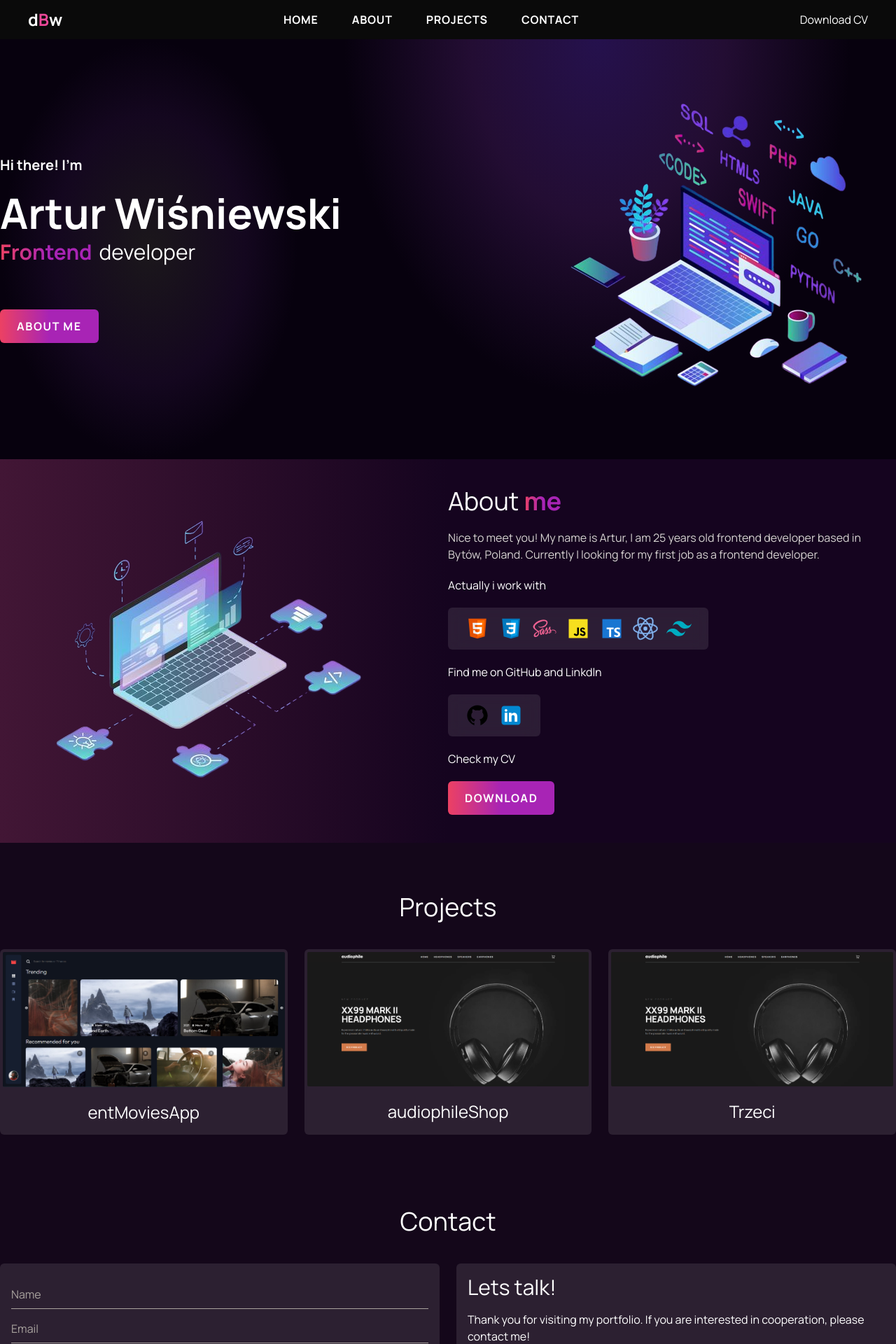
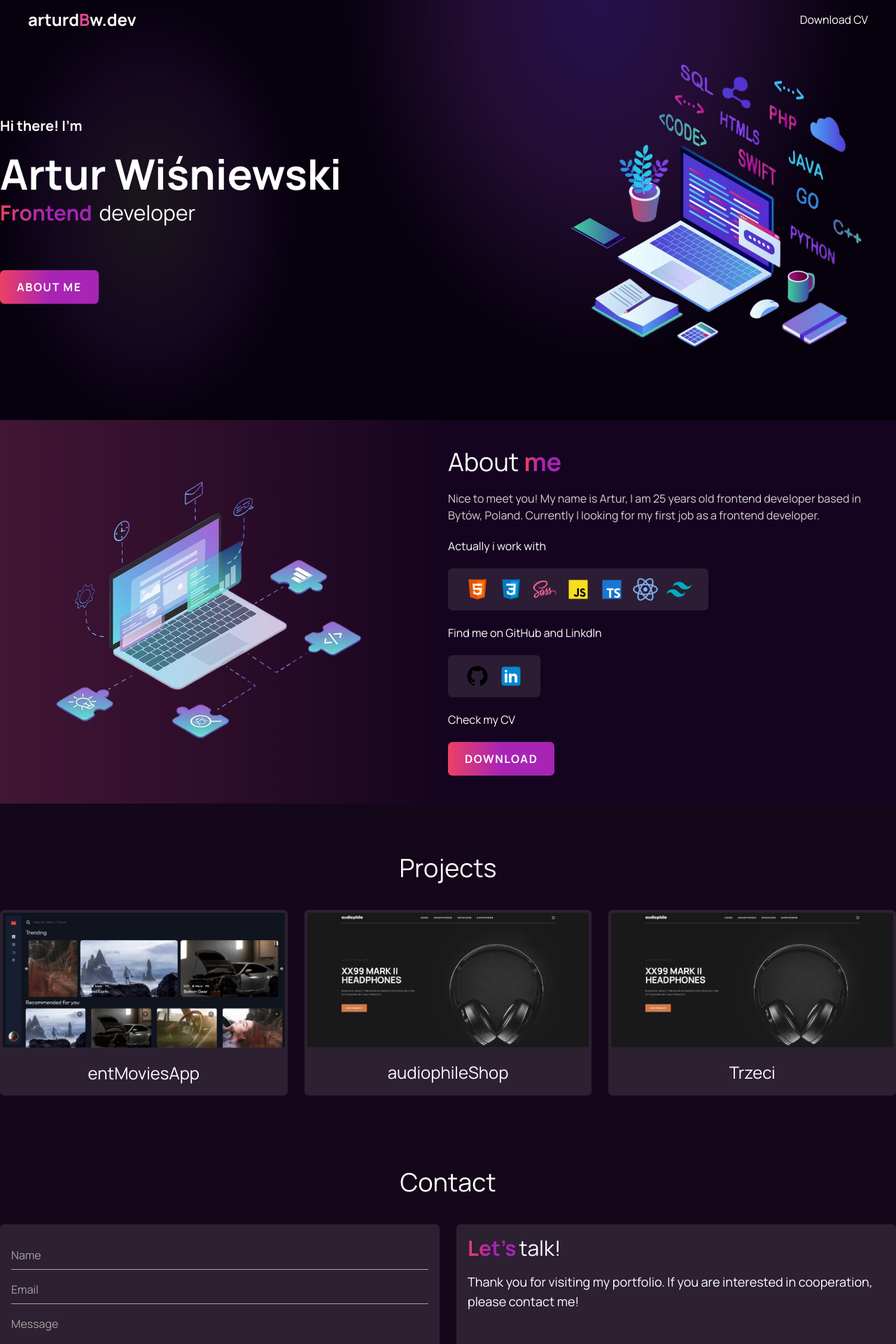
Before and after one commit to ArturDBW/Portfolio, a React (Vite) app: page / in a window 1280 px wide. Shown: the top 1920 px of the page at 70% size. Built offline with nearby package versions, Linux system fonts and the light colour scheme; what tailwindcss-gradients would draw is missing.

Commit message:
delate navigation

```diff
--- a/src/components/Header.tsx
+++ b/src/components/Header.tsx
@@ -1,19 +1,11 @@
 export const Header = () => {
   return (
-    <header className="sticky flex h-14 items-center  justify-between bg-neutral-950 px-10 text-white">
+    <header className="fixed left-0 top-0 z-10  flex h-14 w-full items-center justify-between bg-transparent px-10 text-white">
       <div>
         <span className=" text-2xl font-bold">
-          d<span className="text-pink-500">B</span>w
+          arturd<span className="text-pink-500">B</span>w.dev
         </span>
       </div>
-      <nav>
-        <ul className="flex space-x-12 font-bold uppercase tracking-wider">
-          <li>Home</li>
-          <li>About</li>
-          <li>Projects</li>
-          <li>Contact</li>
-        </ul>
-      </nav>
       <div>
         <button>Download CV</button>
       </div>
--- a/src/components/InfoContact.tsx
+++ b/src/components/InfoContact.tsx
@@ -8,8 +8,11 @@ export const InfoContact = () => {
   return (
     <div className="flex w-1/2 flex-col items-start justify-between space-y-3 rounded-md bg-white bg-opacity-10 p-4">
       <div>
-        <h3 className="mb-4 text-3xl">Lets talk!</h3>
-        <p className="text mb-6 mt-2">
+        <h3 className="mb-4 text-3xl ">
+          <span className="gradient-text mr-1 font-bold">Let&rsquo;s</span>
+          talk!
+        </h3>
+        <p className="text mb-6 mt-2 text-lg">
           Thank you for visiting my portfolio. If you are interested in
           cooperation, please contact me!
         </p>
```
